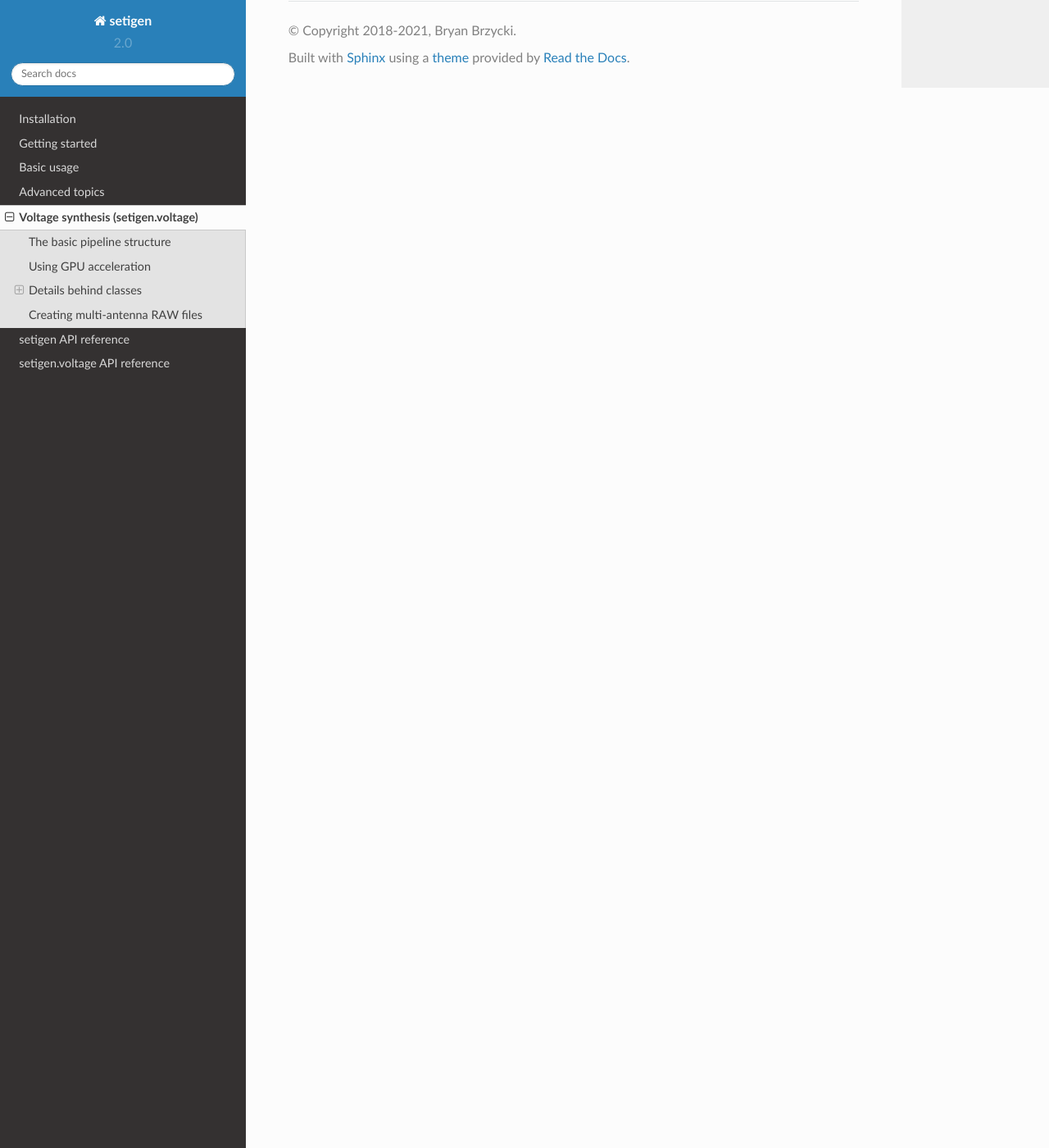
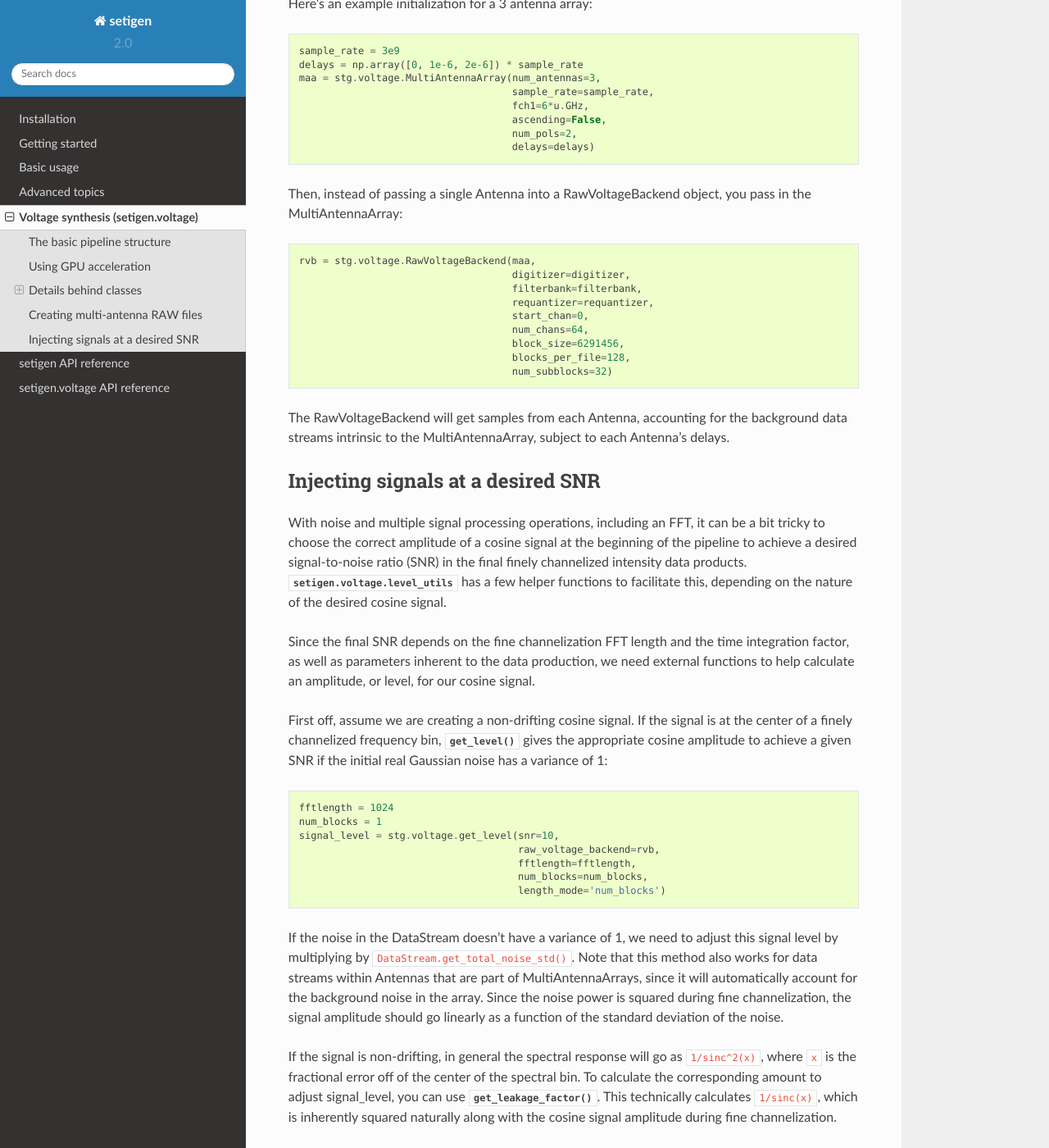
Before and after one commit to bbrzycki/setigen, a Sphinx documentation site: the page built from docs/source/voltages.rst, in a window 1280 px wide and 1400 px high, scrolled down 4327 px. Shown: the whole window at 82% size. Built offline with Sphinx 7.4.7 and the Read the Docs theme 2.0.0, drawn with Linux system fonts in a browser that asks for light colours; some of the changed text lies outside the part shown.

Commit message:
Finish voltages.rst docs

```diff
--- a/docs/source/voltages.rst
+++ b/docs/source/voltages.rst
@@ -131,6 +131,23 @@
 
 As custom signals are added, the :code:`DataStream.noise_std` parameter may no longer be accurate. In these cases, you may run :func:`~setigen.voltage.data_stream.DataStream.update_noise` to estimate the noise based on a few voltages calculated from all noise and signal sources. Then, the proper noise standard deviation can be produced via :code:`DataStream.get_total_noise_std()`.
 
+Quantizers
+^^^^^^^^^^
+
+The quantization classes are RealQuantizer and ComplexQuantizer. The latter actually uses the former for quantizing real and imaginary components independently. Quantization is run per polarization and antenna.
+
+The quantizers attempt to map the voltage distribution to an ideal quantized normal distribution with a target FWHM. Voltages that extend past the range of integers representable by `num_bits` are clipped. The standard deviation of the voltage distribution is calculated as they are collected, on a subset of `stats_calc_num_samples` samples. By default, this calculation is run on every pass through the pipeline, but can be limited to periodic calculations using the `stats_calc_period` initialization parameter. If this is set to anything besides a positive integer, the calculation will only be run on the first call and never again (which saves a lot of computation, but may not be the most accurate if the voltage distribution changes over time).
+
+Polyphase filterbank
+^^^^^^^^^^^^^^^^^^^^
+
+The PolyphaseFilterbank class implements and applies a PFB to quantized input voltages. A good introduction to PFBs is Danny C. Price, Spectrometers and Polyphase Filterbanks in Radio Astronomy, 2016 (http://arxiv.org/abs/1607.03579), as well as an `accompanying Jupyter notebook <https://github.com/telegraphic/pfb_introduction/blob/master/pfb_introduction.ipynb>`_.
+
+The main things to keep in mind when initializing a PolyphaseFilterbank object are:
+- `num_taps` controls the spectral profile of each individual coarse channel; the higher, the closer to an ideal response
+- `num_branches` controls the number of coarse channels; after the real FFT, we obtain `num_branches / 2` total coarse channels spanning the Nyquist range
+
+
 
 Creating multi-antenna RAW files
 --------------------------------
@@ -165,3 +182,41 @@
                                         num_subblocks=32)
 
 The RawVoltageBackend will get samples from each Antenna, accounting for the background data streams intrinsic to the MultiAntennaArray, subject to each Antenna's delays.
+
+
+Injecting signals at a desired SNR
+----------------------------------
+
+With noise and multiple signal processing operations, including an FFT, it can be a bit tricky to choose the correct amplitude of a cosine signal at the beginning of the pipeline to achieve a desired signal-to-noise ratio (SNR) in the final finely channelized intensity data products. :mod:`setigen.voltage.level_utils` has a few helper functions to facilitate this, depending on the nature of the desired cosine signal.
+
+Since the final SNR depends on the fine channelization FFT length and the time integration factor, as well as parameters inherent to the data production, we need external functions to help calculate an amplitude, or level, for our cosine signal.
+
+First off, assume we are creating a non-drifting cosine signal. If the signal is at the center of a finely channelized frequency bin, :func:`~setigen.voltage.level_utils.get_level` gives the appropriate cosine amplitude to achieve a given SNR if the initial real Gaussian noise has a variance of 1:
+
+.. code-block:: python
+
+    fftlength = 1024
+    num_blocks = 1
+    signal_level = stg.voltage.get_level(snr=10,
+                                         raw_voltage_backend=rvb,
+                                         fftlength=fftlength,
+                                         num_blocks=num_blocks,
+                                         length_mode='num_blocks')
+
+If the noise in the DataStream doesn't have a variance of 1, we need to adjust this signal level by multiplying by :code:`DataStream.get_total_noise_std()`. Note that this method also works for data streams within Antennas that are part of MultiAntennaArrays, since it will automatically account for the background noise in the array. Since the noise power is squared during fine channelization, the signal amplitude should go linearly as a function of the standard deviation of the noise.
+
+If the signal is non-drifting, in general the spectral response will go as :code:`1/sinc^2(x)`, where :code:`x` is the fractional error off of the center of the spectral bin. To calculate the corresponding amount to adjust signal_level, you can use :func:`~setigen.voltage.level_utils.get_leakage_factor`. This technically calculates :code:`1/sinc(x)`, which is inherently squared naturally along with the cosine signal amplitude during fine channelization.
+
+To account for drift rates, it gets a bit more complicated; in general, if the drift rate is larger than a pixel by pixel slope of 1 in the final spectrogram data products, dividing the initial non-drifting power by that pixel by pixel slope will result in the new power. In other words, if `s` is the drift rate corresponding to a final pixel by pixel slope of 1, then a signal drifting by `2*s` will have half the SNR of the non-drifting signal. For a given RawVoltageBackend and reduced data product parameters `fftlength` and `int_factor` (integration factor), you can calculate `s` via :func:`~setigen.voltage.level_utils.get_unit_drift_rate`. However, the situation is much more complicated for drift rates between 0 and `s`, so setigen doesn't currently automatically calculate the requisite shift in power. Note that if you'd like to adjust the power for drift rates higher than `s`, you should adjust the amplitude (level) of the cosine signal by the square root of the relevant factor.
+
+An example accounting for multiple effects like these:
+
+.. code-block:: python
+
+    f_start = 6003.1e6
+    leakage_factor = stg.voltage.get_leakage_factor(f_start, rvb, fftlength)
+    for stream in antenna.streams:
+        level = stream.get_total_noise_std() * leakage_factor * signal_level
+        stream.add_constant_signal(f_start=f_start,
+                                   drift_rate=0*u.Hz/u.s,
+                                   level=level)
```
Also changed, not shown: 2 other files.
